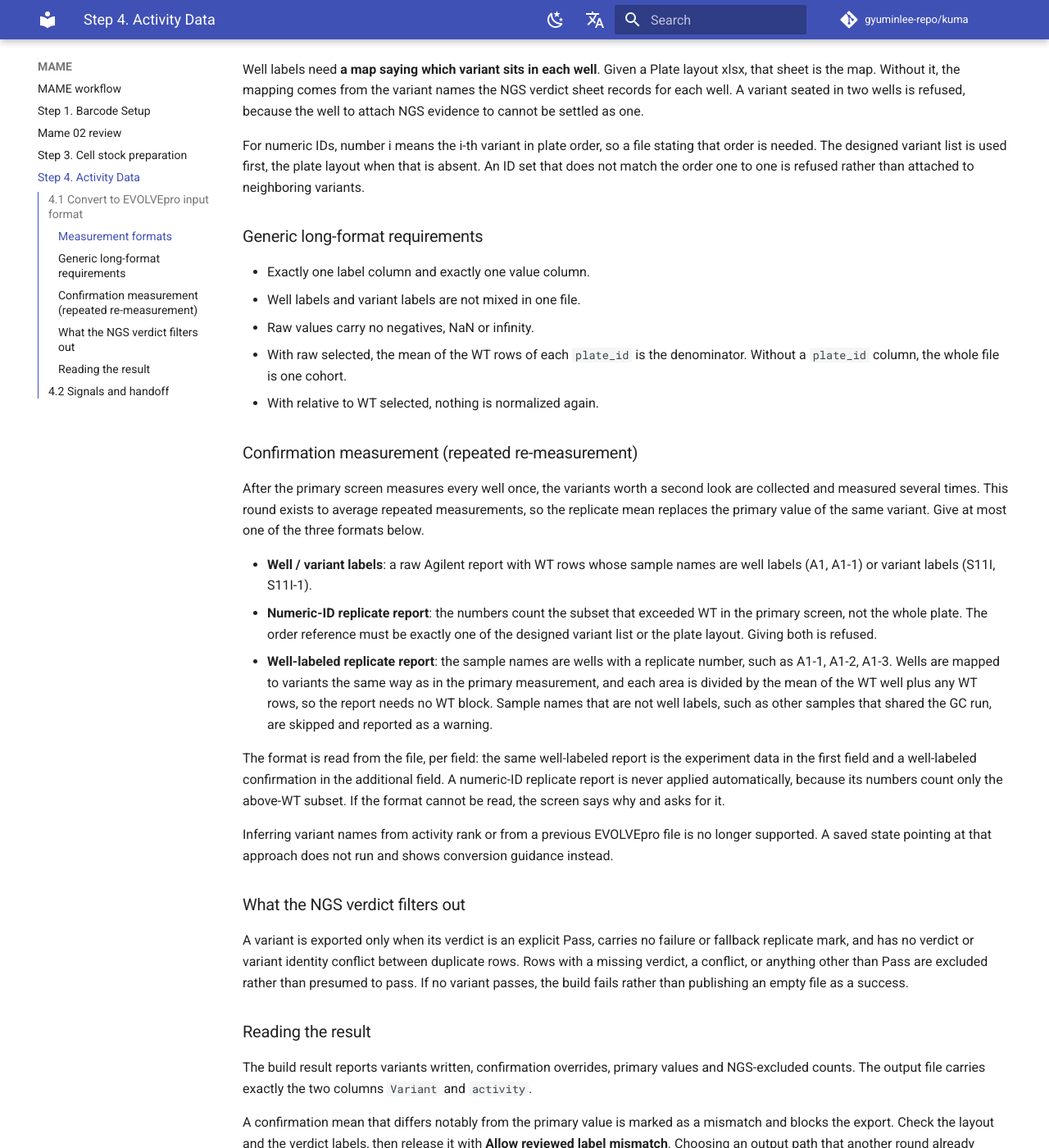
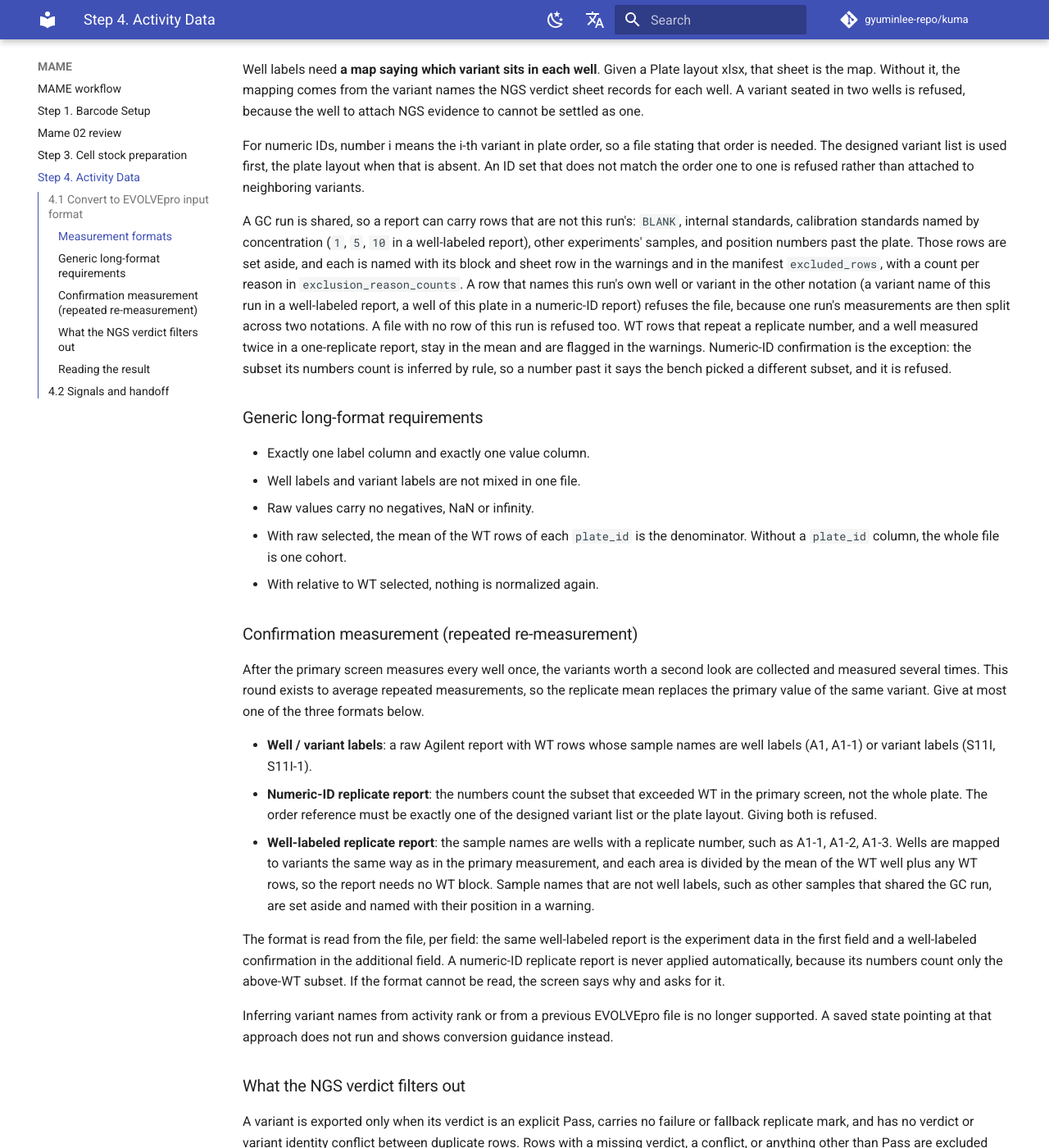
Before and after one commit to gyuminlee-repo/kuma, an MkDocs documentation site: the page built from docs/help/en/mame-04-activity.md, in a window 1280 px wide and 1400 px high, scrolled down 3520 px. Shown: the whole window at 82% size. Built offline with MkDocs 1.6.1 and Material for MkDocs 9.7.7, drawn with Linux system fonts in a browser that asks for light colours; comment, search, counter and statistics services are not loaded.

Commit message:
docs(mame): say what step 4.1 does with rows a shared GC run carries
The guide and the in-app help now state that rows of no membership are set
aside with their position, that this run's rows in the other notation refuse
the file, and that a numeric confirmation still refuses IDs past its subset.

Signed-off-by: gyuminlee-repo <gyuminlee-repo@users.noreply.github.com>

```diff
--- a/docs/help/en/mame-04-activity.md
+++ b/docs/help/en/mame-04-activity.md
@@ -25,6 +25,8 @@ Well labels need **a map saying which variant sits in each well**. Given a Plate
 
 For numeric IDs, number i means the i-th variant in plate order, so a file stating that order is needed. The designed variant list is used first, the plate layout when that is absent. An ID set that does not match the order one to one is refused rather than attached to neighboring variants.
 
+A GC run is shared, so a report can carry rows that are not this run's: `BLANK`, internal standards, calibration standards named by concentration (`1`, `5`, `10` in a well-labeled report), other experiments' samples, and position numbers past the plate. Those rows are set aside, and each is named with its block and sheet row in the warnings and in the manifest `excluded_rows`, with a count per reason in `exclusion_reason_counts`. A row that names this run's own well or variant in the other notation (a variant name of this run in a well-labeled report, a well of this plate in a numeric-ID report) refuses the file, because one run's measurements are then split across two notations. A file with no row of this run is refused too. WT rows that repeat a replicate number, and a well measured twice in a one-replicate report, stay in the mean and are flagged in the warnings. Numeric-ID confirmation is the exception: the subset its numbers count is inferred by rule, so a number past it says the bench picked a different subset, and it is refused.
+
 ### Generic long-format requirements
 
 - Exactly one label column and exactly one value column.
@@ -39,7 +41,7 @@ After the primary screen measures every well once, the variants worth a second l
 
 - **Well / variant labels**: a raw Agilent report with WT rows whose sample names are well labels (A1, A1-1) or variant labels (S11I, S11I-1).
 - **Numeric-ID replicate report**: the numbers count the subset that exceeded WT in the primary screen, not the whole plate. The order reference must be exactly one of the designed variant list or the plate layout. Giving both is refused.
-- **Well-labeled replicate report**: the sample names are wells with a replicate number, such as A1-1, A1-2, A1-3. Wells are mapped to variants the same way as in the primary measurement, and each area is divided by the mean of the WT well plus any WT rows, so the report needs no WT block. Sample names that are not well labels, such as other samples that shared the GC run, are skipped and reported as a warning.
+- **Well-labeled replicate report**: the sample names are wells with a replicate number, such as A1-1, A1-2, A1-3. Wells are mapped to variants the same way as in the primary measurement, and each area is divided by the mean of the WT well plus any WT rows, so the report needs no WT block. Sample names that are not well labels, such as other samples that shared the GC run, are set aside and named with their position in a warning.
 
 The format is read from the file, per field: the same well-labeled report is the experiment data in the first field and a well-labeled confirmation in the additional field. A numeric-ID replicate report is never applied automatically, because its numbers count only the above-WT subset. If the format cannot be read, the screen says why and asks for it.
 
```
Also changed, not shown: docs/help/ko/mame-04-activity.md (+3 -1 lines), docs/mame/04-activity.md (+3 -1 lines).
